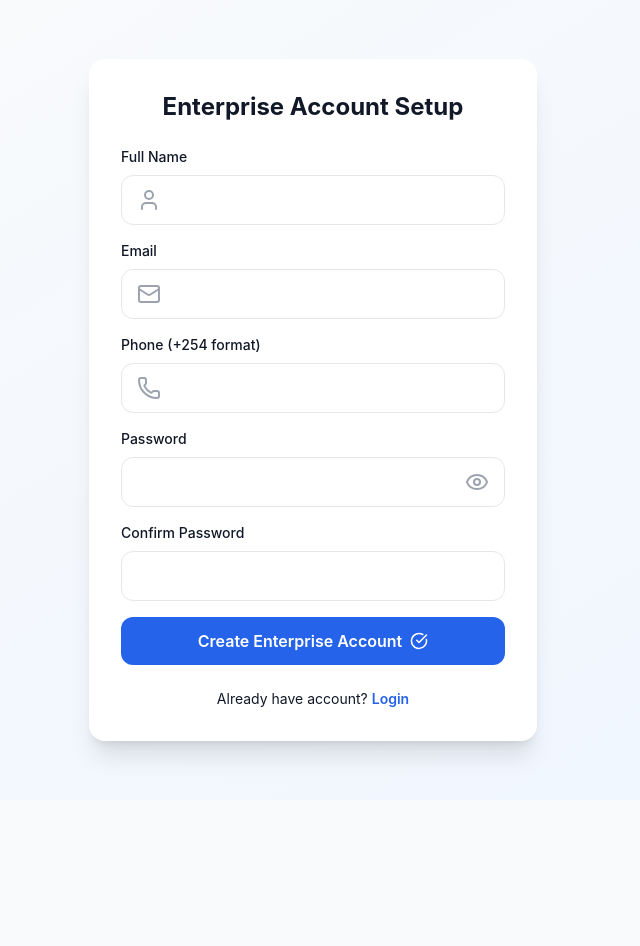
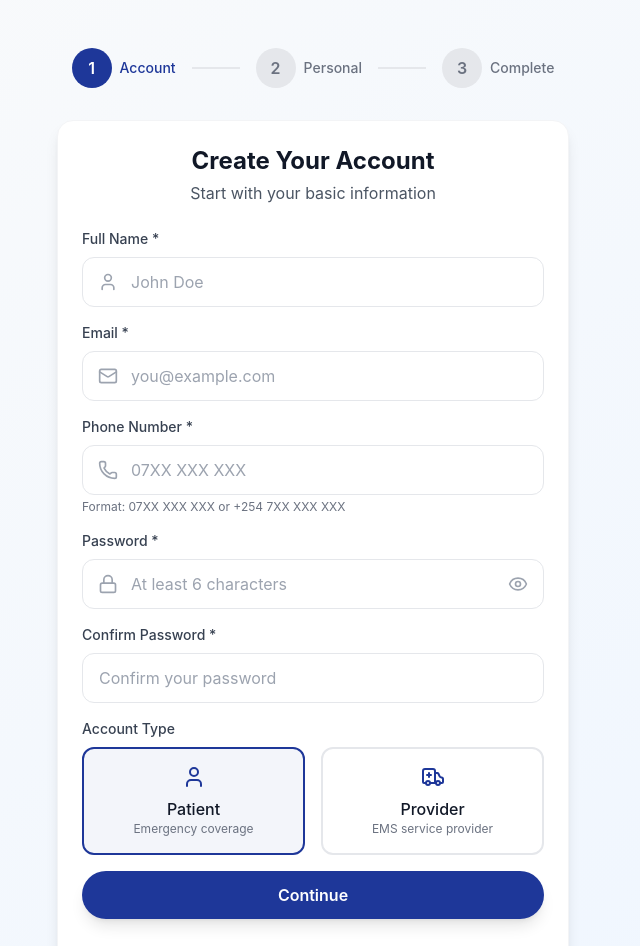
Before and after one commit to jbrolex42-cell/emergency-medical-service-frontend, a React (Vite) app: page /register in a window 1280 px wide. Shown: the top 946 px of the page, without its empty margins (327-967 px from the left). Before the commit the page ends 800 px from the top, so only its background shows below. Built offline with nearby package versions, Linux system fonts and the light colour scheme.

Commit message:
fixed Register.jsx

```diff
--- a/src/pages/Register.jsx
+++ b/src/pages/Register.jsx
@@ -1,244 +1,372 @@
-import React, { useState, useRef } from "react"
-import { Link, useNavigate } from "react-router-dom"
-import { useAuthStore } from "../stores/authStore"
-import toast from "react-hot-toast"
-import { User, Mail, Phone, Lock, Eye, EyeOff, CheckCircle } from "lucide-react"
+import { useState } from 'react'
+import { Link, useNavigate } from 'react-router-dom'
+import { useAuthStore } from '../stores/authStore'
+import {
+  User,
+  Mail,
+  Phone,
+  Lock,
+  MapPin,
+  Eye,
+  EyeOff,
+  CheckCircle,
+  Ambulance
+} from 'lucide-react'
+import toast from 'react-hot-toast'
 
-/* ===============================
- ENTERPRISE CONFIGURATION
-================================*/
+const KENYA_COUNTIES = [
+  'Baringo', 'Bomet', 'Bungoma', 'Busia', 'Elgeyo-Marakwet', 'Embu', 'Garissa',
+  'Homa Bay', 'Isiolo', 'Kajiado', 'Kakamega', 'Kericho', 'Kiambu', 'Kilifi',
+  'Kirinyaga', 'Kisii', 'Kisumu', 'Kitui', 'Kwale', 'Laikipia', 'Lamu', 'Machakos',
+  'Makueni', 'Mandera', 'Marsabit', 'Meru', 'Migori', 'Mombasa', 'Murang\'a',
+  'Nairobi City', 'Nakuru', 'Nandi', 'Narok', 'Nyamira', 'Nyandarua', 'Nyeri',
+  'Samburu', 'Siaya', 'Taita-Taveta', 'Tana River', 'Tharaka-Nithi', 'Trans Nzoia',
+  'Turkana', 'Uasin Gishu', 'Vihiga', 'Wajir', 'West Pokot'
+]
 
-const PHONE_REGEX = /^(?:\+254|0)?7\d{8}$/
+const steps = [
+  { id: 'account', title: 'Account' },
+  { id: 'personal', title: 'Personal' },
+  { id: 'complete', title: 'Complete' }
+]
 
-const PASSWORD_REGEX =
-  /^(?=.*[A-Za-z])(?=.*\d)[A-Za-z\d@$!%*?&]{6,}$/
+export default function Register() {
+  const [currentStep, setCurrentStep] = useState('account')
+  const [formData, setFormData] = useState({
+    name: '',
+    email: '',
+    phone: '',
+    password: '',
+    confirmPassword: '',
+    role: 'patient',
+    county: '',
+    id_number: '',
+    emergency_contact_name: '',
+    emergency_contact_phone: '',
+    blood_type: '',
+    allergies: ''
+  })
+  const [showPassword, setShowPassword] = useState(false)
+  const [isLoading, setIsLoading] = useState(false)
+  const register = useAuthStore(state => state.register)
+  const navigate = useNavigate()
 
-export default function Register(){
+  const handleSubmit = async (e) => {
+    e.preventDefault()
 
-  const navigate = useNavigate()
-  const registerApi = useAuthStore(state=>state.register)
-
-  const [form,setForm] = useState({
-    name:"",
-    email:"",
-    phone:"",
-    password:"",
-    confirmPassword:"",
-    role:"patient"
-  })
-
-  const [loading,setLoading] = useState(false)
-  const requestLock = useRef(false)
-  const [showPassword,setShowPassword] = useState(false)
-
-  /* ===============================
-   ENTERPRISE VALIDATION ENGINE
-  =================================*/
-
-  const validate = () => {
-
-    if(!form.name || !form.email || !form.phone){
-      toast.error("Required fields missing")
-      return false
+    if (formData.password !== formData.confirmPassword) {
+      toast.error('Passwords do not match')
+      return
     }
 
-    if(!PHONE_REGEX.test(form.phone)){
-      toast.error("Invalid Kenyan phone format")
-      return false
+    setIsLoading(true)
+
+    const { confirmPassword, ...registerData } = formData
+    const result = await register(registerData)
+
+    if (result.success) {
+      toast.success('Account created successfully!')
+      navigate('/subscription')
+    } else {
+      toast.error(result.error)
     }
 
-    if(!PASSWORD_REGEX.test(form.password)){
-      toast.error("Password must be 6+ characters with numbers")
-      return false
-    }
-
-    if(form.password !== form.confirmPassword){
-      toast.error("Passwords do not match")
-      return false
-    }
-
-    return true
+    setIsLoading(false)
   }
 
-  /* ===============================
-   ENTERPRISE SUBMISSION LOCK
-  =================================*/
+  const renderStep = () => {
+    switch (currentStep) {
+      case 'account':
+        return (
+          <div className="space-y-4">
+            <div>
+              <label className="block text-sm font-medium text-gray-700 mb-2">Full Name *</label>
+              <div className="relative">
+                <User className="absolute left-4 top-1/2 -translate-y-1/2 w-5 h-5 text-gray-400" />
+                <input
+                  type="text"
+                  required
+                  value={formData.name}
+                  onChange={(e) => setFormData({ ...formData, name: e.target.value })}
+                  className="input-field pl-12"
+                  placeholder="John Doe"
+                />
+              </div>
+            </div>
 
-  const handleSubmit = async(e)=>{
-    e.preventDefault()
+            <div>
+              <label className="block text-sm font-medium text-gray-700 mb-2">Email *</label>
+              <div className="relative">
+                <Mail className="absolute left-4 top-1/2 -translate-y-1/2 w-5 h-5 text-gray-400" />
+                <input
+                  type="email"
+                  required
+                  value={formData.email}
+                  onChange={(e) => setFormData({ ...formData, email: e.target.value })}
+                  className="input-field pl-12"
+                  placeholder="you@example.com"
+                />
+              </div>
+            </div>
 
-    if(loading || requestLock.current) return
-    if(!validate()) return
+            <div>
+              <label className="block text-sm font-medium text-gray-700 mb-2">Phone Number *</label>
+              <div className="relative">
+                <Phone className="absolute left-4 top-1/2 -translate-y-1/2 w-5 h-5 text-gray-400" />
+                <input
+                  type="tel"
+                  required
+                  value={formData.phone}
+                  onChange={(e) => setFormData({ ...formData, phone: e.target.value })}
+                  className="input-field pl-12"
+                  placeholder="07XX XXX XXX"
+                />
+              </div>
+              <p className="text-xs text-gray-500 mt-1">Format: 07XX XXX XXX or +254 7XX XXX XXX</p>
+            </div>
 
-    requestLock.current = true
-    setLoading(true)
+            <div>
+              <label className="block text-sm font-medium text-gray-700 mb-2">Password *</label>
+              <div className="relative">
+                <Lock className="absolute left-4 top-1/2 -translate-y-1/2 w-5 h-5 text-gray-400" />
+                <input
+                  type={showPassword ? 'text' : 'password'}
+                  required
+                  minLength={6}
+                  value={formData.password}
+                  onChange={(e) => setFormData({ ...formData, password: e.target.value })}
+                  className="input-field pl-12 pr-12"
+                  placeholder="At least 6 characters"
+                />
+                <button
+                  type="button"
+                  onClick={() => setShowPassword(!showPassword)}
+                  className="absolute right-4 top-1/2 -translate-y-1/2 text-gray-400 hover:text-gray-600"
+                >
+                  {showPassword ? <EyeOff className="w-5 h-5" /> : <Eye className="w-5 h-5" />}
+                </button>
+              </div>
+            </div>
 
-    try{
+            <div>
+              <label className="block text-sm font-medium text-gray-700 mb-2">Confirm Password *</label>
+              <input
+                type="password"
+                required
+                value={formData.confirmPassword}
+                onChange={(e) => setFormData({ ...formData, confirmPassword: e.target.value })}
+                className="input-field"
+                placeholder="Confirm your password"
+              />
+            </div>
 
-      const { confirmPassword,...payload } = form
+            <div>
+              <label className="block text-sm font-medium text-gray-700 mb-2">Account Type</label>
+              <div className="grid grid-cols-2 gap-4">
+                <button
+                  type="button"
+                  onClick={() => setFormData({ ...formData, role: 'patient' })}
+                  className={`p-4 rounded-xl border-2 text-center transition-all ${
+                    formData.role === 'patient'
+                      ? 'border-ems-navy bg-ems-navy/5'
+                      : 'border-gray-200 hover:border-gray-300'
+                  }`}
+                >
+                  <User className="w-6 h-6 mx-auto mb-2 text-ems-navy" />
+                  <div className="font-medium">Patient</div>
+                  <div className="text-xs text-gray-500">Emergency coverage</div>
+                </button>
+                <button
+                  type="button"
+                  onClick={() => setFormData({ ...formData, role: 'provider' })}
+                  className={`p-4 rounded-xl border-2 text-center transition-all ${
+                    formData.role === 'provider'
+                      ? 'border-ems-navy bg-ems-navy/5'
+                      : 'border-gray-200 hover:border-gray-300'
+                  }`}
+                >
+                  <Ambulance className="w-6 h-6 mx-auto mb-2 text-ems-navy" />
+                  <div className="font-medium">Provider</div>
+                  <div className="text-xs text-gray-500">EMS service provider</div>
+                </button>
+              </div>
+            </div>
 
-      const result = await registerApi(payload)
+            <button
+              type="button"
+              onClick={() => setCurrentStep('personal')}
+              className="w-full btn-primary"
+            >
+              Continue
+            </button>
+          </div>
+        )
 
-      if(result?.success){
-        toast.success("Account created")
-        navigate("/subscription")
-      }else{
-        toast.error(result?.error || "Registration failed")
-      }
+      case 'personal':
+        return (
+          <div className="space-y-4">
+            <div>
+              <label className="block text-sm font-medium text-gray-700 mb-2">County *</label>
+              <div className="relative">
+                <MapPin className="absolute left-4 top-1/2 -translate-y-1/2 w-5 h-5 text-gray-400" />
+                <select
+                  required
+                  value={formData.county}
+                  onChange={(e) => setFormData({ ...formData, county: e.target.value })}
+                  className="input-field pl-12 appearance-none"
+                >
+                  <option value="">Select your county</option>
+                  {KENYA_COUNTIES.map(county => (
+                    <option key={county} value={county}>{county}</option>
+                  ))}
+                </select>
+              </div>
+            </div>
 
-    }catch(error){
-      console.error("Signup Error:",error)
-      toast.error("Server connection error")
+            <div>
+              <label className="block text-sm font-medium text-gray-700 mb-2">ID Number</label>
+              <input
+                type="text"
+                value={formData.id_number}
+                onChange={(e) => setFormData({ ...formData, id_number: e.target.value })}
+                className="input-field"
+                placeholder="National ID or Passport"
+              />
+            </div>
+
+            <div className="border-t pt-4">
+              <h4 className="font-medium text-gray-900 mb-3">Emergency Contact</h4>
+              <div className="space-y-3">
+                <input
+                  type="text"
+                  value={formData.emergency_contact_name}
+                  onChange={(e) => setFormData({ ...formData, emergency_contact_name: e.target.value })}
+                  className="input-field"
+                  placeholder="Contact Name"
+                />
+                <input
+                  type="tel"
+                  value={formData.emergency_contact_phone}
+                  onChange={(e) => setFormData({ ...formData, emergency_contact_phone: e.target.value })}
+                  className="input-field"
+                  placeholder="Contact Phone"
+                />
+              </div>
+            </div>
+
+            <div className="border-t pt-4">
+              <h4 className="font-medium text-gray-900 mb-3">Medical Information (Optional)</h4>
+              <div className="grid grid-cols-2 gap-3">
+                <select
+                  value={formData.blood_type}
+                  onChange={(e) => setFormData({ ...formData, blood_type: e.target.value })}
+                  className="input-field"
+                >
+                  <option value="">Blood Type</option>
+                  <option value="A+">A+</option>
+                  <option value="A-">A-</option>
+                  <option value="B+">B+</option>
+                  <option value="B-">B-</option>
+                  <option value="AB+">AB+</option>
+                  <option value="AB-">AB-</option>
+                  <option value="O+">O+</option>
+                  <option value="O-">O-</option>
+                </select>
+                <input
+                  type="text"
+                  value={formData.allergies}
+                  onChange={(e) => setFormData({ ...formData, allergies: e.target.value })}
+                  className="input-field"
+                  placeholder="Known Allergies"
+                />
+              </div>
+            </div>
+
+            <div className="flex gap-3">
+              <button
+                type="button"
+                onClick={() => setCurrentStep('account')}
+                className="flex-1 btn-secondary"
+              >
+                Back
+              </button>
+              <button
+                type="submit"
+                disabled={isLoading}
+                className="flex-1 btn-primary flex items-center justify-center gap-2"
+              >
+                {isLoading ? (
+                  <div className="w-5 h-5 border-2 border-white/30 border-t-white rounded-full animate-spin" />
+                ) : (
+                  <>
+                    Create Account
+                    <CheckCircle className="w-5 h-5" />
+                  </>
+                )}
+              </button>
+            </div>
+          </div>
+        )
+
+      default:
+        return null
     }
-
-    requestLock.current = false
-    setLoading(false)
-  }
-
-  /* ===============================
-   SAFE STATE UPDATE
-  =================================*/
-
-  const updateField = (field,value)=>{
-    setForm(prev=>({
-      ...prev,
-      [field]:value
-    }))
   }
 
   return (
-    <div className="min-h-screen flex items-center justify-center bg-gradient-to-br from-gray-50 to-blue-50 p-6">
+    <div className="min-h-[calc(100vh-4rem)] bg-gradient-to-br from-gray-50 to-blue-50 py-12 px-4">
+      <div className="max-w-lg mx-auto">
+        {/* Progress Steps */}
+        <div className="flex items-center justify-center mb-8">
+          {steps.map((step, idx) => (
+            <div key={step.id} className="flex items-center">
+              <div className={`w-10 h-10 rounded-full flex items-center justify-center font-semibold ${
+                currentStep === step.id
+                  ? 'bg-ems-navy text-white'
+                  : idx < steps.findIndex(s => s.id === currentStep)
+                  ? 'bg-ems-accent text-white'
+                  : 'bg-gray-200 text-gray-500'
+              }`}>
+                {idx < steps.findIndex(s => s.id === currentStep) ? (
+                  <CheckCircle className="w-5 h-5" />
+                ) : (
+                  idx + 1
+                )}
+              </div>
+              <span className={`ml-2 text-sm font-medium ${
+                currentStep === step.id ? 'text-ems-navy' : 'text-gray-500'
+              }`}>
+                {step.title}
+              </span>
+              {idx < steps.length - 1 && (
+                <div className="w-12 h-0.5 mx-4 bg-gray-200"></div>
+              )}
+            </div>
+          ))}
+        </div>
 
-      <div className="w-full max-w-md bg-white rounded-2xl shadow-xl p-8">
+        <div className="card">
+          <div className="text-center mb-6">
+            <h1 className="text-2xl font-bold text-gray-900">Create Your Account</h1>
+            <p className="text-gray-600 mt-1">
+              {currentStep === 'account' ? 'Start with your basic information' : 'Tell us more about yourself'}
+            </p>
+          </div>
 
-        <h1 className="text-2xl font-bold text-center mb-6">
-          Enterprise Account Setup
-        </h1>
+          <form onSubmit={handleSubmit}>
+            {renderStep()}
+          </form>
 
-        <form onSubmit={handleSubmit} className="space-y-4">
-
-          <InputField
-            icon={<User/>}
-            label="Full Name"
-            value={form.name}
-            onChange={v=>updateField("name",v)}
-          />
-
-          <InputField
-            icon={<Mail/>}
-            label="Email"
-            type="email"
-            value={form.email}
-            onChange={v=>updateField("email",v)}
-          />
-
-          <InputField
-            icon={<Phone/>}
-            label="Phone (+254 format)"
-            value={form.phone}
-            onChange={v=>updateField("phone",v)}
-          />
-
-          <PasswordField
-            label="Password"
-            value={form.password}
-            show={showPassword}
-            toggle={()=>setShowPassword(!showPassword)}
-            onChange={v=>updateField("password",v)}
-          />
-
-          <InputField
-            label="Confirm Password"
-            type="password"
-            value={form.confirmPassword}
-            onChange={v=>updateField("confirmPassword",v)}
-          />
-
-          <button
-            type="submit"
-            disabled={loading}
-            className="w-full bg-blue-600 hover:bg-blue-700 text-white py-3 rounded-xl font-semibold flex justify-center items-center gap-2 transition"
-          >
-            {loading ? <Spinner/> : <>
-              Create Enterprise Account
-              <CheckCircle size={18}/>
-            </>}
-          </button>
-
-        </form>
-
-        <p className="text-center text-sm mt-6">
-          Already have account?
-          <Link to="/login" className="text-blue-600 ml-1 font-semibold">
-            Login
-          </Link>
-        </p>
-
+          <div className="mt-6 text-center">
+            <p className="text-gray-600">
+              Already have an account?{' '}
+              <Link to="/login" className="text-ems-navy font-semibold hover:underline">
+                Sign in
+              </Link>
+            </p>
+          </div>
+        </div>
       </div>
     </div>
   )
 }
-
-/* ===============================
- REUSABLE COMPONENTS
-================================*/
-
-function InputField({icon,label,value,onChange,type="text"}){
-
-  return (
-    <div>
-      <label className="text-sm font-medium block mb-2">
-        {label}
-      </label>
-
-      <div className="relative">
-        <div className="absolute left-4 top-1/2 -translate-y-1/2 text-gray-400">
-          {icon}
-        </div>
-
-        <input
-          type={type}
-          value={value}
-          onChange={e=>onChange(e.target.value)}
-          className="w-full border rounded-xl py-3 pl-12 pr-4 focus:ring-2 focus:ring-blue-500 outline-none"
-        />
-      </div>
-    </div>
-  )
-}
-
-function PasswordField({label,value,onChange,show,toggle}){
-
-  return (
-    <div>
-      <label className="text-sm font-medium block mb-2">
-        {label}
-      </label>
-
-      <div className="relative">
-
-        <input
-          type={show ? "text":"password"}
-          value={value}
-          onChange={e=>onChange(e.target.value)}
-          className="w-full border rounded-xl py-3 pr-12 pl-4 focus:ring-2 focus:ring-blue-500 outline-none"
-        />
-
-        <button
-          type="button"
-          onClick={toggle}
-          className="absolute right-4 top-1/2 -translate-y-1/2 text-gray-400"
-        >
-          {show ? <EyeOff/> : <Eye/>}
-        </button>
-
-      </div>
-    </div>
-  )
-}
-
-function Spinner(){
-  return (
-    <div className="w-5 h-5 border-2 border-white/30 border-t-white rounded-full animate-spin"/>
-  )
-}
```
